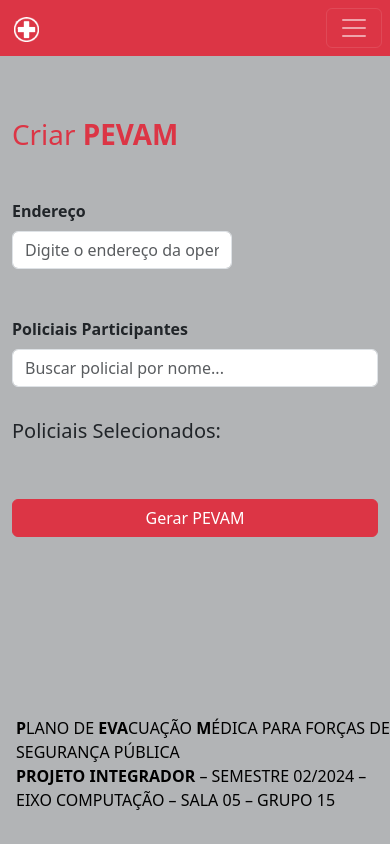
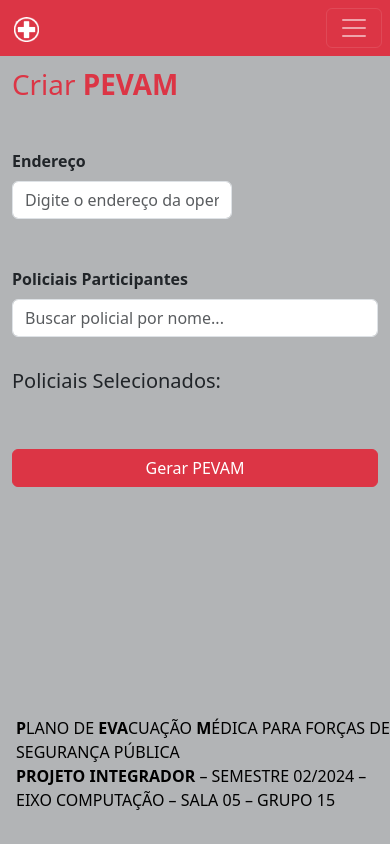
Before and after one commit to piunivespsala05grupo15/pevam, a Django app: page /pevam/ in a window 390 px wide. Run offline with Django 5.2, Linux system fonts and the light colour scheme; data that the repository does not hold is empty; some libraries are stand-ins or nearby versions.

Commit message:
ajusting css to fit mobile again

```diff
--- a/pevams/static/css/pevam/style.css
+++ b/pevams/static/css/pevam/style.css
@@ -7,7 +7,7 @@ body {
     height: 100vh;
     width: 100vw;
     overflow-x: hidden; /* Prevent horizontal overflow */
-    padding-top: 56px; /* Add padding to avoid overlap with navbar */
+    padding-top: 20px; /* Add padding to avoid overlap with navbar */
 }
 
 .img-logo {
@@ -91,7 +91,7 @@ body {
 @media (max-width: 768px) {
     /* Adjust padding for mobile to prevent overlapping */
     body {
-        padding-top: 70px; /* Extra space for mobile navbar */
+        padding-top: 20px; /* Extra space for mobile navbar */
     }
 
     /* Make the navbar overlay less obtrusive */
```
